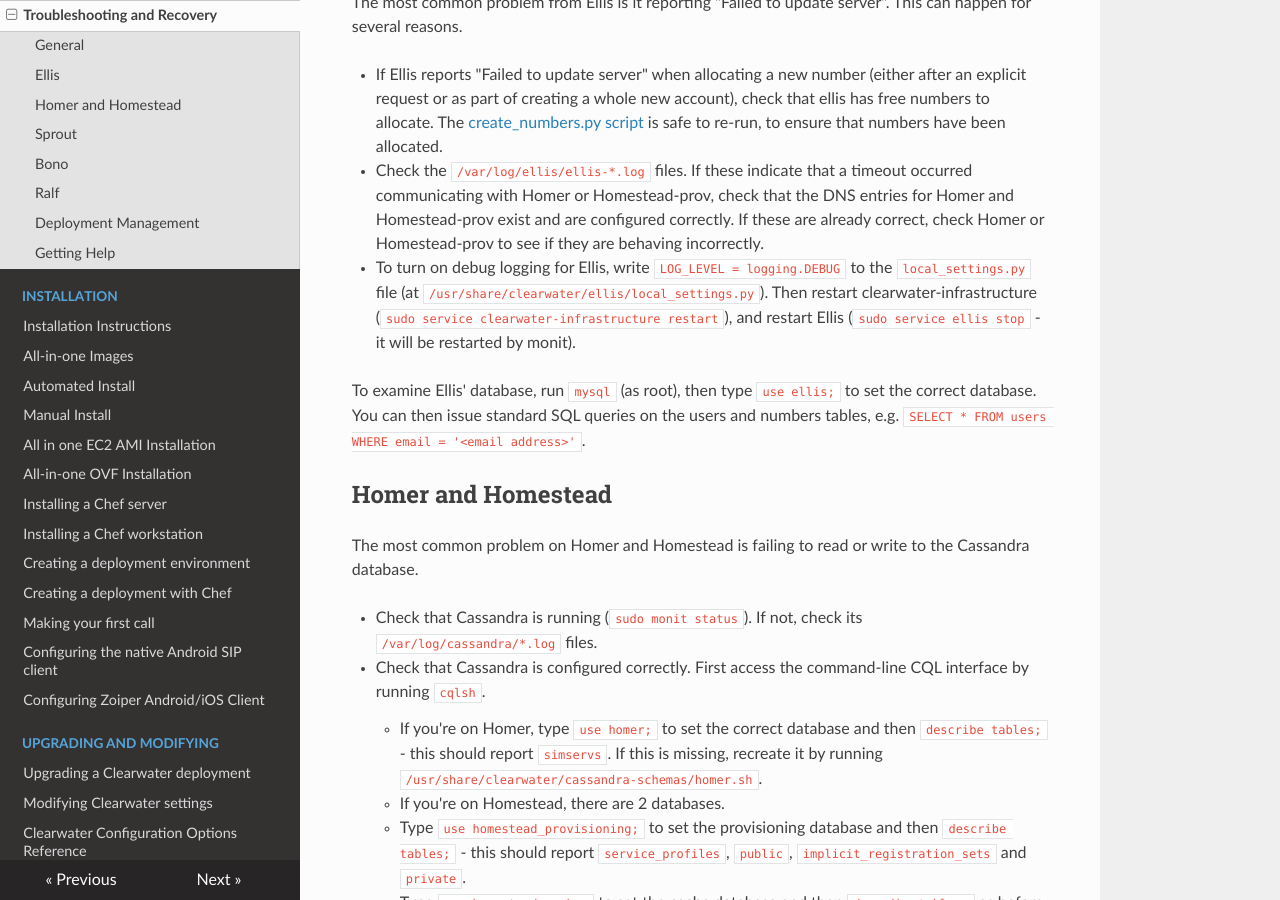
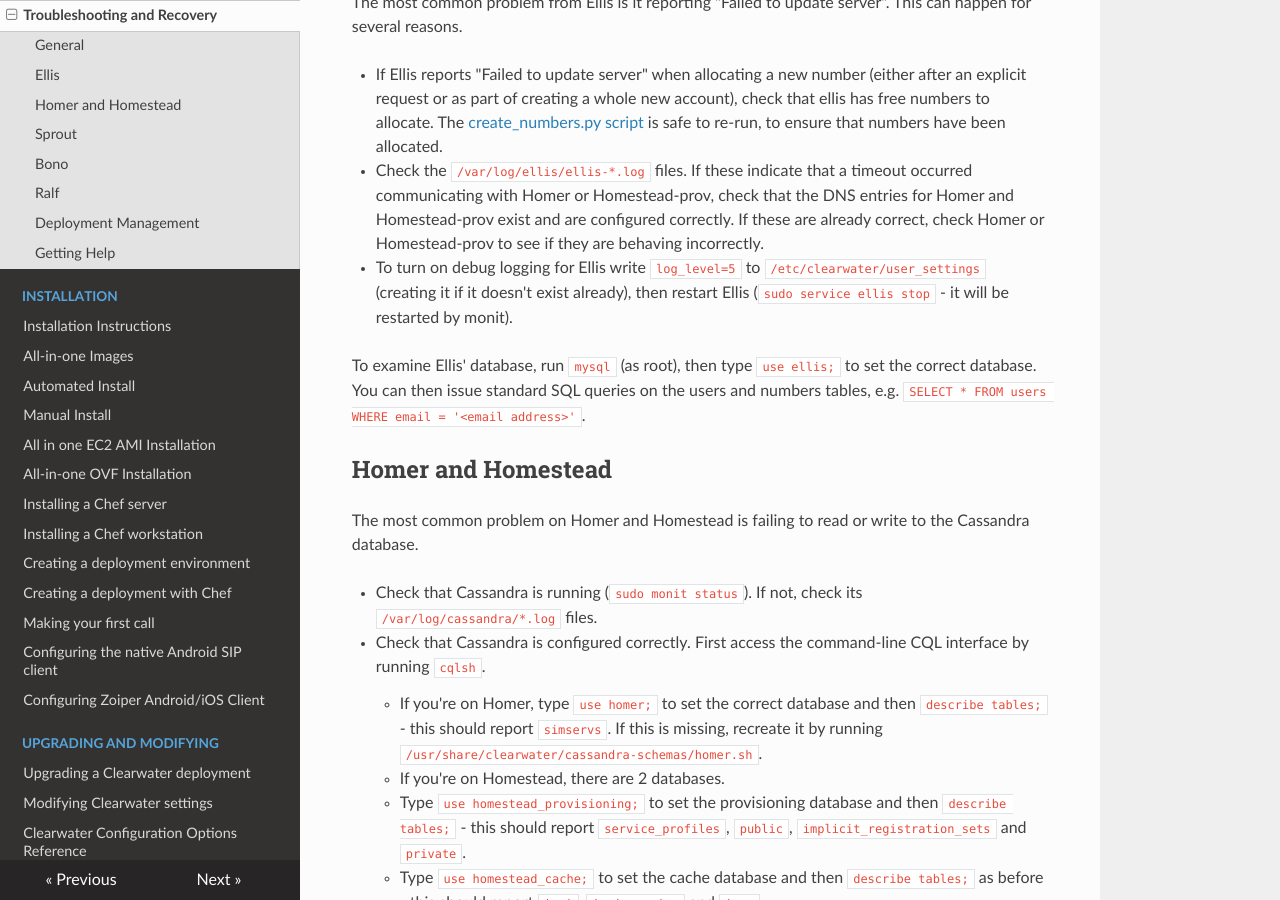
Before and after one commit to Metaswitch/clearwater-readthedocs, an MkDocs documentation site: the page built from docs/Troubleshooting_and_Recovery.md, in a window 1280 px wide and 900 px high, scrolled down 694 px. Built offline with MkDocs 1.6.1, drawn with Linux system fonts in a browser that asks for light colours; nearby versions of some CDN libraries; old or Windows-style settings are respelled for this version of MkDocs.

Commit message:
Update details on how to change ellis log levels

```diff
--- a/docs/Troubleshooting_and_Recovery.md
+++ b/docs/Troubleshooting_and_Recovery.md
@@ -18,7 +18,7 @@ The most common problem from Ellis is it reporting "Failed to update server".  T
 
 *   Check the `/var/log/ellis/ellis-*.log` files.  If these indicate that a timeout occurred communicating with Homer or Homestead-prov, check that the DNS entries for Homer and Homestead-prov exist and are configured correctly.  If these are already correct, check Homer or Homestead-prov to see if they are behaving incorrectly.
 
-*  To turn on debug logging for Ellis, write `LOG_LEVEL = logging.DEBUG` to the `local_settings.py` file (at `/usr/share/clearwater/ellis/local_settings.py`). Then restart clearwater-infrastructure (`sudo service clearwater-infrastructure restart`), and restart Ellis (`sudo service ellis stop` - it will be restarted by monit).
+*   To turn on debug logging for Ellis write `log_level=5` to `/etc/clearwater/user_settings` (creating it if it doesn't exist already), then restart Ellis (`sudo service ellis stop` - it will be restarted by monit).
 
 To examine Ellis' database, run `mysql` (as root), then type `use ellis;` to set the correct database.  You can then issue standard SQL queries on the users and numbers tables, e.g. `SELECT * FROM users WHERE email = '<email address>'`.
 
```
